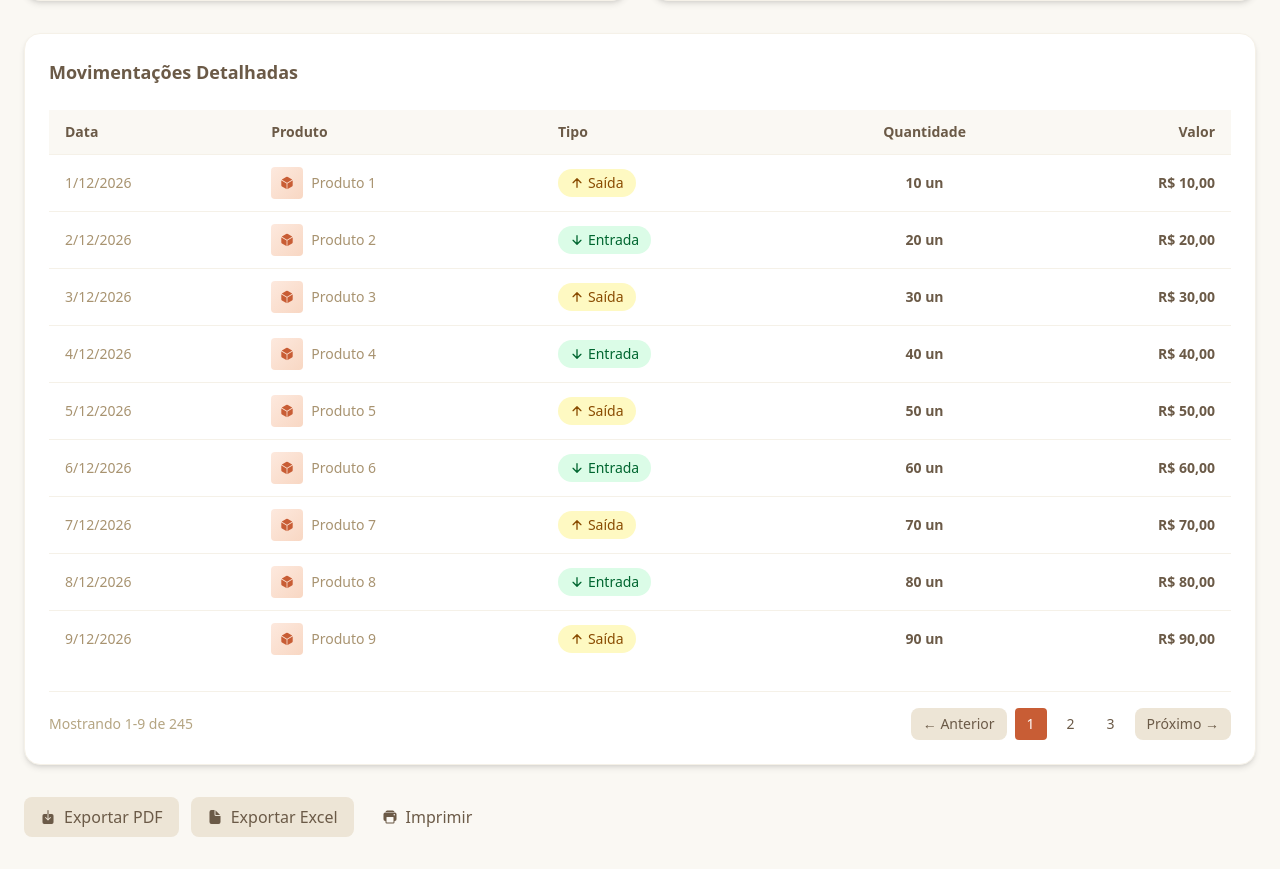
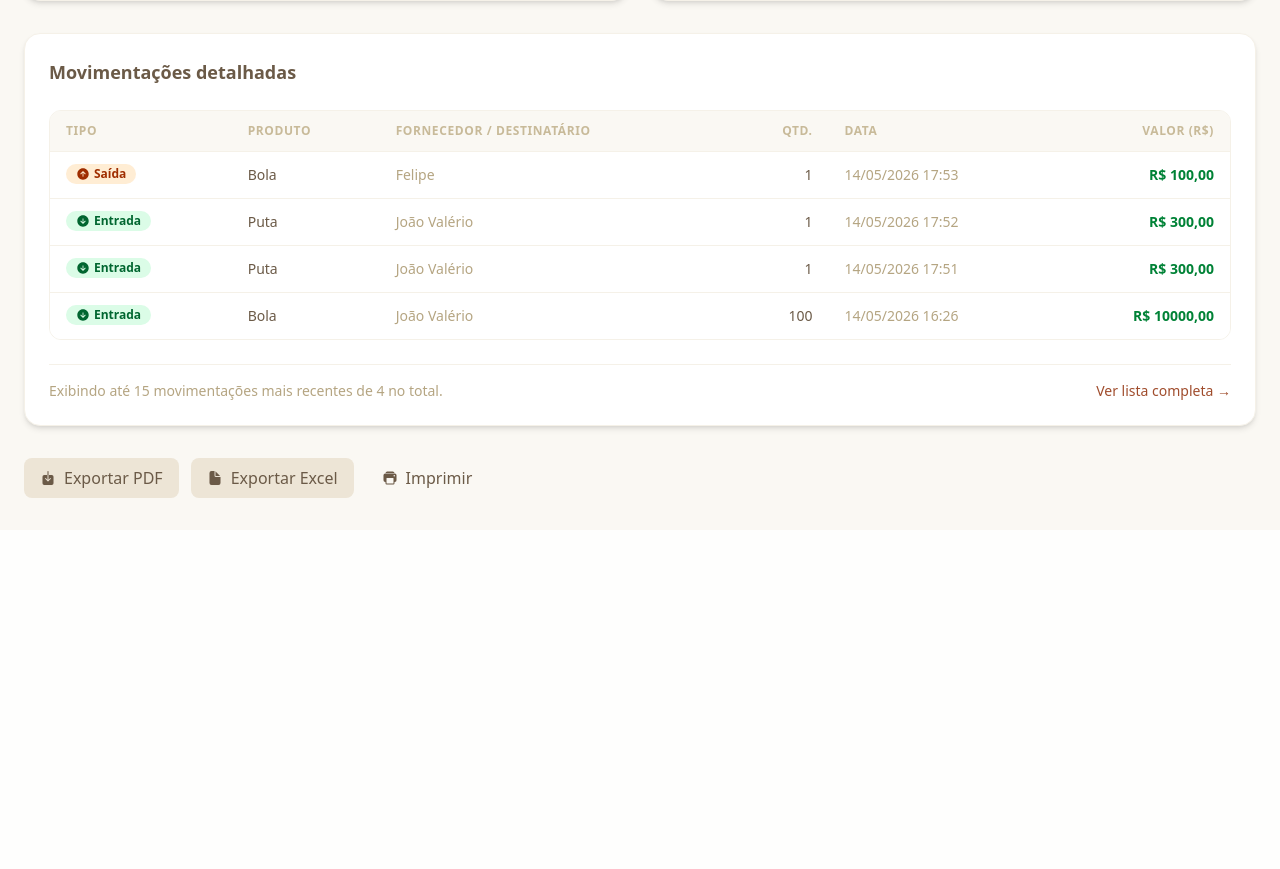
Before and after one commit to Joao-Valerio/Estoque, a Django app: page /relatorios/ in a window 1280 px wide. Shown: the part 1122-1991 px from the top of the page. After the commit the page ends 1620 px from the top, so only its background shows below. Run offline with Django 5.2, Linux system fonts and the light colour scheme; data comes from the database, SQL or seed files in the repository; style sheets or scripts are compiled from the project's sources.

Commit message:
feat: tabela de movimentações na pagina de relatorios

```diff
--- a/website/templates/relatorios.html
+++ b/website/templates/relatorios.html
@@ -84,68 +84,67 @@
 
 <!-- Tabela de Detalhes -->
 <div class="card p-6">
-    <h3 class="text-lg font-semibold text-sand-900 mb-6">Movimentações Detalhadas</h3>
+    <h3 class="text-lg font-semibold text-sand-900 mb-6">Movimentações detalhadas</h3>
 
-    <div class="overflow-x-auto">
-        <table class="w-full text-sm">
-            <thead>
-                <tr class="table-head">
-                    <th class="px-4 py-3 text-left font-semibold">Data</th>
-                    <th class="px-4 py-3 text-left font-semibold">Produto</th>
-                    <th class="px-4 py-3 text-left font-semibold">Tipo</th>
-                    <th class="px-4 py-3 text-center font-semibold">Quantidade</th>
-                    <th class="px-4 py-3 text-right font-semibold">Valor</th>
+    <div class="overflow-x-auto rounded-xl border border-sand-100">
+        <table class="w-full min-w-[720px] text-sm">
+            <thead class="bg-sand-50 border-b border-sand-100">
+                <tr>
+                    <th class="px-4 py-3 text-left text-xs font-semibold uppercase tracking-wider text-sand-500">Tipo</th>
+                    <th class="px-4 py-3 text-left text-xs font-semibold uppercase tracking-wider text-sand-500">Produto</th>
+                    <th class="px-4 py-3 text-left text-xs font-semibold uppercase tracking-wider text-sand-500">Fornecedor / Destinatário</th>
+                    <th class="px-4 py-3 text-right text-xs font-semibold uppercase tracking-wider text-sand-500">Qtd.</th>
+                    <th class="px-4 py-3 text-left text-xs font-semibold uppercase tracking-wider text-sand-500">Data</th>
+                    <th class="px-4 py-3 text-right text-xs font-semibold uppercase tracking-wider text-sand-500">Valor (R$)</th>
                 </tr>
             </thead>
-            <tbody>
-                {% for i in "123456789" %}
-                <tr class="table-row">
-                    <td class="px-4 py-3">
-                        <span class="text-sand-700">{{ i }}/12/2026</span>
-                    </td>
-                    <td class="px-4 py-3">
-                        <div class="flex items-center gap-2">
-                            <div class="h-8 w-8 rounded bg-gradient-to-br from-stone-100 to-stone-200 flex items-center justify-center">
-                                <ion-icon name="cube" class="text-sm text-stone-600"></ion-icon>
-                            </div>
-                            <span class="text-sand-700">Produto {{ i }}</span>
-                        </div>
-                    </td>
-                    <td class="px-4 py-3">
-                        {% if i|add:0|divisibleby:2 %}
-                            <span class="badge badge-success flex w-fit items-center gap-1">
-                                <ion-icon name="arrow-down" class="text-sm"></ion-icon>
-                                Entrada
-                            </span>
+            <tbody class="divide-y divide-sand-100 bg-white">
+                {% for movimentacao in movimentacoes %}
+                <tr class="hover:bg-sand-50/80 transition-colors">
+                    <td class="px-4 py-3 whitespace-nowrap">
+                        {% if movimentacao.tipo == "E" %}
+                        <span class="inline-flex items-center gap-1 rounded-full bg-green-100 px-2.5 py-0.5 text-xs font-semibold text-green-800">
+                            <ion-icon name="arrow-down-circle" class="text-sm"></ion-icon>
+                            Entrada
+                        </span>
                         {% else %}
-                            <span class="badge badge-warning flex w-fit items-center gap-1">
-                                <ion-icon name="arrow-up" class="text-sm"></ion-icon>
-                                Saída
-                            </span>
+                        <span class="inline-flex items-center gap-1 rounded-full bg-orange-100 px-2.5 py-0.5 text-xs font-semibold text-orange-800">
+                            <ion-icon name="arrow-up-circle" class="text-sm"></ion-icon>
+                            Saída
+                        </span>
                         {% endif %}
                     </td>
-                    <td class="px-4 py-3 text-center">
-                        <span class="font-semibold text-sand-900">{{ i }}0 un</span>
+                    <td class="px-4 py-3 font-medium text-sand-900">{{ movimentacao.produto.nome }}</td>
+                    <td class="px-4 py-3 text-sand-600 max-w-[14rem]">
+                        {% if movimentacao.tipo == "E" %}
+                            {% if movimentacao.fornecedor %}{{ movimentacao.fornecedor.nome }}{% else %}—{% endif %}
+                        {% else %}
+                            {{ movimentacao.destinatario|default:"—" }}
+                        {% endif %}
                     </td>
-                    <td class="px-4 py-3 text-right">
-                        <span class="font-semibold text-sand-900">R$ {{ i }}0,00</span>
-                    </td>
+                    <td class="px-4 py-3 text-right font-medium tabular-nums text-sand-900">{{ movimentacao.quantidade }}</td>
+                    <td class="px-4 py-3 text-sand-600 whitespace-nowrap">{{ movimentacao.data|date:"d/m/Y H:i" }}</td>
+                    <td class="px-4 py-3 text-right font-semibold tabular-nums text-green-700">R$ {{ movimentacao.valor_mov|floatformat:2 }}</td>
+                </tr>
+                {% empty %}
+                <tr>
+                    <td colspan="6" class="px-4 py-10 text-center text-sand-500">Nenhuma movimentação registrada ainda.</td>
                 </tr>
                 {% endfor %}
             </tbody>
         </table>
     </div>
 
-    <!-- Paginação -->
-    <div class="flex items-center justify-between mt-6 pt-4 border-t border-sand-100">
-        <p class="text-sm text-sand-600">Mostrando <span class="font-medium">1-9</span> de <span class="font-medium">245</span></p>
-        <div class="flex items-center gap-2">
-            <button class="btn-secondary px-3 py-1.5 text-sm">← Anterior</button>
-            <button class="h-8 w-8 rounded bg-stone-600 text-white text-sm font-medium">1</button>
-            <button class="h-8 w-8 rounded hover:bg-sand-100 text-sm">2</button>
-            <button class="h-8 w-8 rounded hover:bg-sand-100 text-sm">3</button>
-            <button class="btn-secondary px-3 py-1.5 text-sm">Próximo →</button>
-        </div>
+    <div class="mt-6 flex flex-col gap-2 border-t border-sand-100 pt-4 sm:flex-row sm:items-center sm:justify-between">
+        <p class="text-sm text-sand-600">
+            Exibindo até <span class="font-medium">15</span> movimentações mais recentes
+            {% if movimentacoes_total %}
+            de <span class="font-medium">{{ movimentacoes_total }}</span> no total.
+            {% endif %}
+        </p>
+        <a href="{% url 'movimentacoes' %}" class="text-sm font-medium text-stone-700 hover:text-stone-900 hover:underline">
+            Ver lista completa →
+        </a>
     </div>
 </div>
 
--- a/website/views.py
+++ b/website/views.py
@@ -1,7 +1,16 @@
 from decimal import Decimal
 
 from django.db import transaction
-from django.db.models import Case, CharField, F, Sum, Value, When
+from django.db.models import (
+    Case,
+    CharField,
+    DecimalField,
+    ExpressionWrapper,
+    F,
+    Sum,
+    Value,
+    When,
+)
 from django.shortcuts import redirect
 from django.urls import reverse_lazy
 from django.views.generic import (
@@ -200,6 +209,17 @@ class RelatoriosPageView(TemplateView):
         context = super().get_context_data(**kwargs)
         context["categorias"] = Categoria.objects.order_by("nome")
         context["tipos"] = _movimentacao_tipos_relatorio()
+        context["movimentacoes"] = (
+            Movimentacao.objects.select_related("produto", "fornecedor")
+            .annotate(
+                valor_mov=ExpressionWrapper(
+                    F("quantidade") * F("produto__preco"),
+                    output_field=DecimalField(max_digits=14, decimal_places=2),
+                )
+            )
+            .order_by("-data")[:15]
+        )
+        context["movimentacoes_total"] = Movimentacao.objects.count()
         return context
 
 
```
